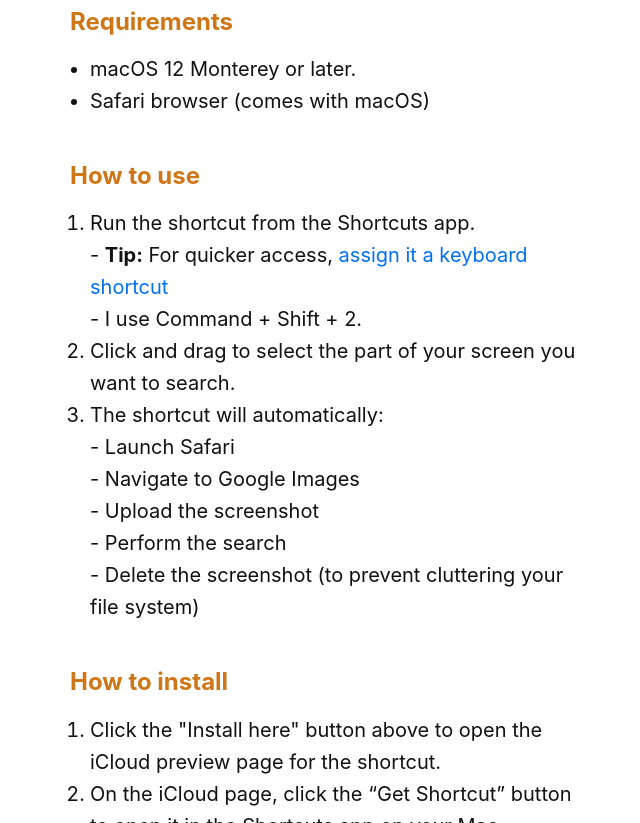
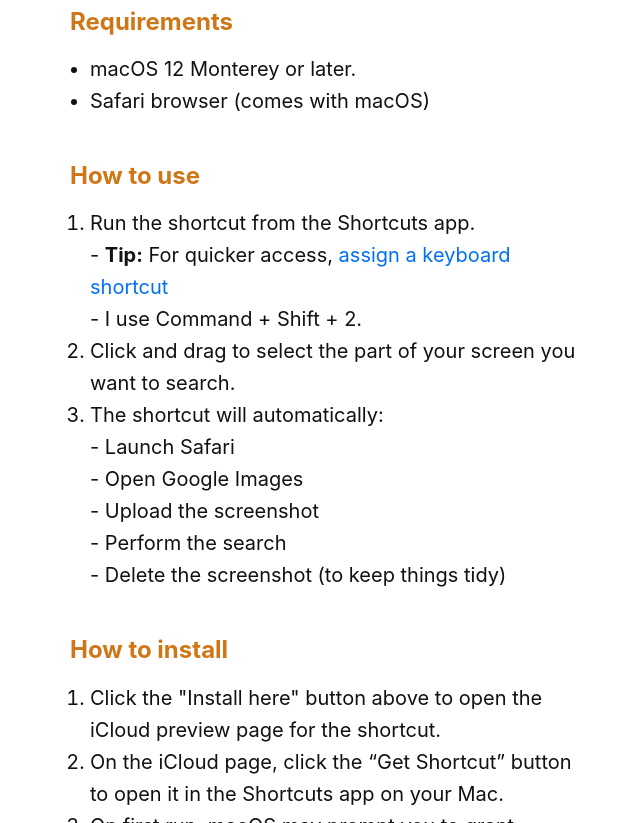
Before and after one commit to nikhilNathwani/Snip-and-Search, a plain HTML site: page index.html in a window 1280 px wide. Shown: the part 548-1371 px from the top of the page, without its empty margins (310-950 px from the left). Drawn offline with Linux system fonts and the light colour scheme.

Commit message:
clarifying how to use instructinos 12

```diff
--- a/index.html
+++ b/index.html
@@ -52,7 +52,7 @@
 						<a
 							target="_blank"
 							href="https://discussions.apple.com/thread/254642206?sortBy=rank"
-							>assign it a keyboard shortcut</a
+							>assign a keyboard shortcut</a
 						>
 						<br />- I use Command + Shift + 2.
 					</li>
@@ -66,10 +66,9 @@
 					</li> -->
 					<li>
 						The shortcut will automatically:
-						<br />- Launch Safari <br />- Navigate to Google Images
-						<br />- Upload the screenshot <br />- Perform the search
-						<br />- Delete the screenshot (to prevent cluttering
-						your file system)
+						<br />- Launch Safari <br />- Open Google Images <br />-
+						Upload the screenshot <br />- Perform the search <br />-
+						Delete the screenshot (to keep things tidy)
 					</li>
 				</ol>
 
```
